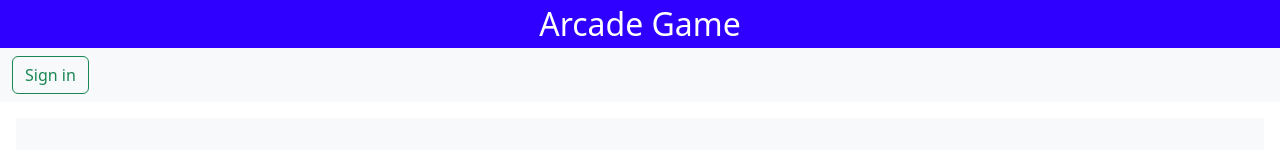
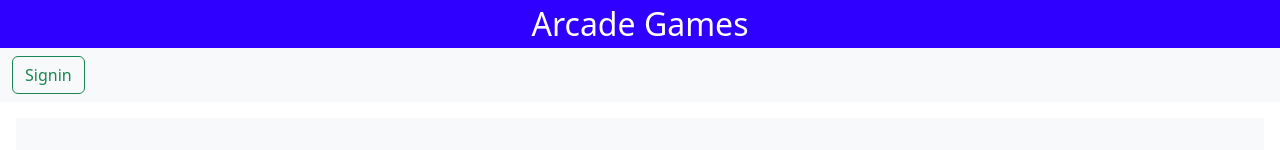
Before and after one commit to aganta1/aganta1-lesson3-CMSC5373, a plain HTML site: page public/index.html in a window 1280 px wide. Shown: the top 150 px of the page. Drawn offline with nearby package versions, Linux system fonts and the light colour scheme; no server answers.

Commit message:
final commit

```diff
--- a/public/index.html
+++ b/public/index.html
@@ -8,7 +8,7 @@
     <link href="css/style.css" rel="stylesheet">
   </head>
   <body>
-    <div class="my-banner">Arcade Game</div>
+    <div class="my-banner">Arcade Games</div>
     <nav class="navbar navbar-expand-lg bg-light">
       <div class="container-fluid">
 
@@ -20,7 +20,7 @@
           <ul class="navbar-nav me-auto mb-2 mb-lg-0">
             <li class="nav-item modal-preauth ">
               <button id="menu-sigin" type="button" class="btn btn-outline-success" data-bs-toggle="modal"
-                data-bs-target="#modal-signin-form">Sign in</button>
+                data-bs-target="#modal-signin-form">Signin</button>
             </li>
             <li class="nav-item modal-postauth">
               <button id="menu-tictactoe" type="button" class="btn btn-outline-primary">Tic Tac Toe</button>
```
